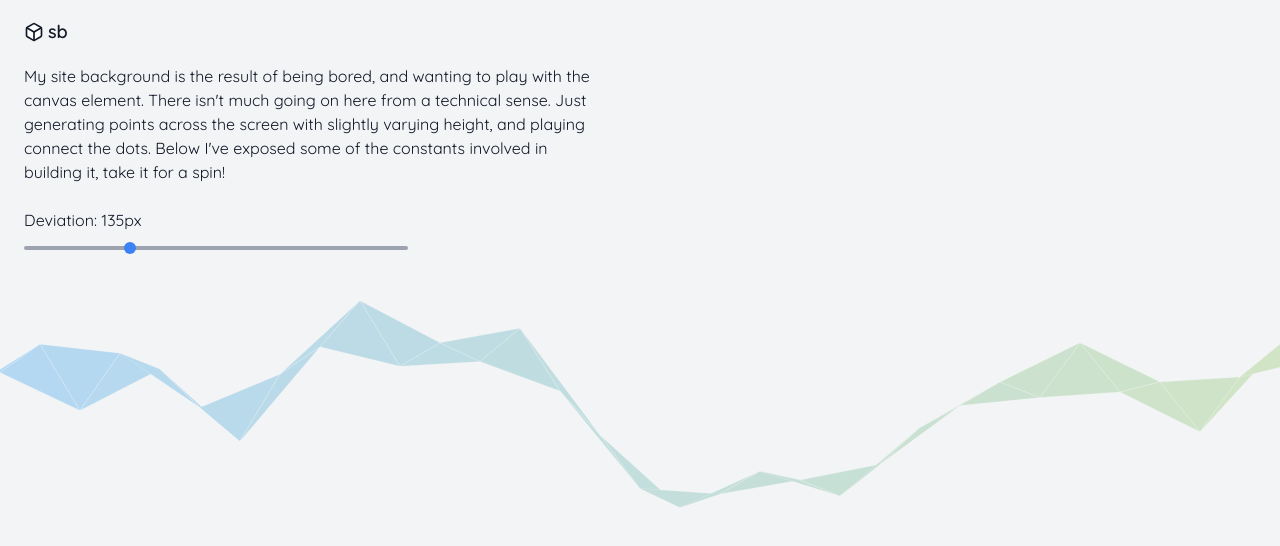
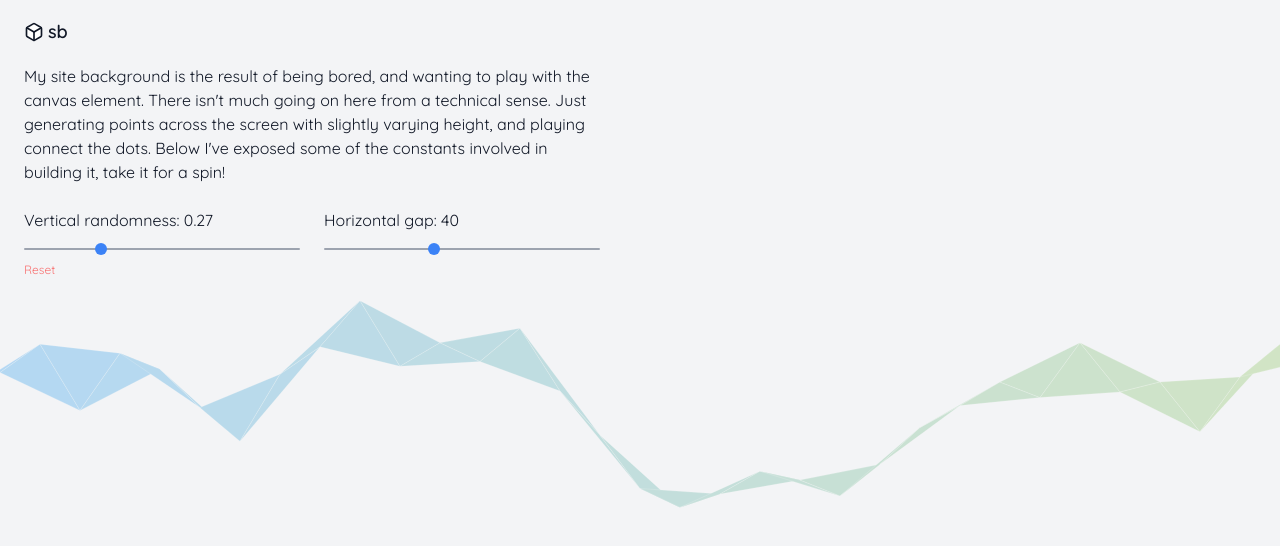
Before and after one commit to scottbedard/scottbedard.net, a Vue app: page /experiments/canvas-ribbon in a window 1280 px wide. Shown: the top 546 px of the page. Built offline with nearby package versions, Linux system fonts and the light colour scheme.

Commit message:
minor cleanup

```diff
--- a/src/components/RangeInput.vue
+++ b/src/components/RangeInput.vue
@@ -12,8 +12,8 @@ $thumb-width: 12px;
 $track-border-color: #1F2937;
 $track-border-width: 0px;
 $track-color: #9CA3AF;
-$track-height: 4px;
-$track-radius: 2px;
+$track-height: 2px;
+$track-radius: 1px;
 $track-shadow-blur: 0px;
 $track-shadow-color: rgba(0, 0, 0, .2);
 $track-shadow-size: 0px;
--- a/src/components/Ribbon.vue
+++ b/src/components/Ribbon.vue
@@ -13,6 +13,9 @@ import { Vector2, Vector3 } from '@/types'
 
 // average vertical space between points
 export const deviation = ref(135)
+
+// horizontal gap between points
+export const horizontalGap = ref(40)
 
 // colors to blend between
 const blue = '2196f3'
@@ -40,16 +43,16 @@ export default defineComponent({
   setup() {
     const canvas = ref<HTMLCanvasElement>()
     const { height, width } = useWindowSize()
+    const vertices = computed(() => Math.ceil(width.value / horizontalGap.value))
+    const steps = computed(() => vertices.value + 4)
 
     // calculate vectors for the ribbon colors and points
     const ribbon = computed(() => {
       const a = safeSample(baseColors)
       const b = safeSample(colors[a])
-      const vertices = Math.ceil(width.value / 40)
-      const steps = vertices + 4
 
-      const points = times(steps).reduce<Vector2[]>((acc, n, i) => {
-        const x = (i * (width.value / vertices)) - ((width.value / vertices) * 2)
+      const points = times(steps.value).reduce<Vector2[]>((acc, n, i) => {
+        const x = (i * (width.value / vertices.value)) - ((width.value / vertices.value) * 2)
         const y = (acc[i - 1]?.[1] ?? 0) + (Math.random() * deviation.value) - (deviation.value / 2)
         return [...acc, [x, y]]
       }, [])
@@ -57,7 +60,7 @@ export default defineComponent({
       const offset = (height.value / 2) - (points.reduce((acc, [,y]) => acc + y, 0) / points.length)
 
       return {
-        colors: Math.random() > 0.5 ? blend(a, b, steps) : blend(b, a, steps),
+        colors: Math.random() > 0.5 ? blend(a, b, steps.value) : blend(b, a, steps.value),
         points: points.map<Vector2>(([x, y]) => [x, y + offset])
       }
     })
--- a/src/pages/experiments/CanvasRibbon.vue
+++ b/src/pages/experiments/CanvasRibbon.vue
@@ -6,17 +6,28 @@
           My site background is the result of being bored, and wanting to play with the canvas element. There isn't much going on here from a technical sense. Just generating points across the screen with slightly varying height, and playing connect the dots. Below I've exposed some of the constants involved in building it, take it for a spin!
         </p>
         <div>
-          <div class="max-w-sm">
+          <div class="gap-3 grid sm:grid-cols-2 sm:gap-6">
             <label>
-              <div>
-                Deviation: {{ deviation }}px
-              </div>
+              Vertical randomness: {{ deviation / 500 }}
               <RangeInput
                 v-model="deviation"
                 :max="500"
                 :min="0" />
             </label>
+            <label>
+              <div>Horizontal gap: {{ horizontalGap }}</div>
+              <RangeInput
+                v-model="horizontalGap"
+                :max="100"
+                :min="1" />
+            </label>
           </div>
+          <a
+            class="text-xs"
+            href="#"
+            @click.prevent="reset">
+            Reset
+          </a>
         </div>
       </div>
     </div>
@@ -25,9 +36,12 @@
 
 <script lang="ts">
 import { defineComponent } from 'vue'
-import { deviation } from '@/components/Ribbon.vue'
+import { deviation, horizontalGap } from '@/components/Ribbon.vue'
 import Layout from '@/components/Layout.vue';
 import RangeInput from '@/components/RangeInput.vue'
+
+const originalDeviation = deviation.value
+const originalPointCoint = horizontalGap.value
 
 export default defineComponent({
   components: {
@@ -35,7 +49,16 @@ export default defineComponent({
     RangeInput
   },
   setup() {
-    return { deviation }
+    const reset = () => {
+      deviation.value = originalDeviation
+      horizontalGap.value = originalPointCoint
+    }
+
+    return {
+      deviation,
+      horizontalGap,
+      reset,
+    }
   }
 })
 </script>
```
